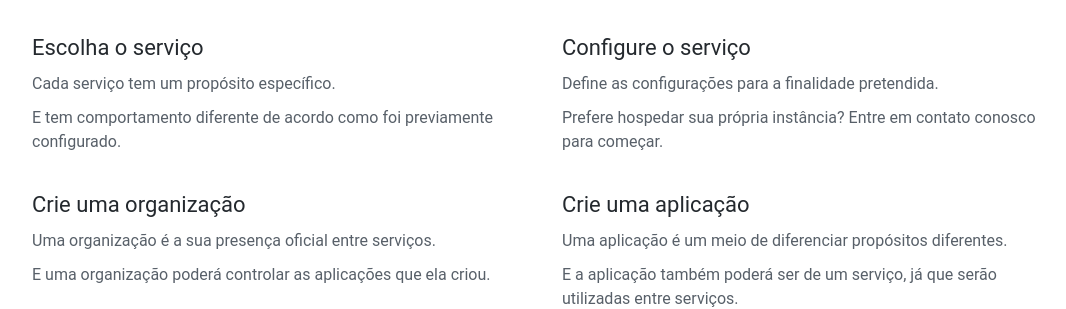
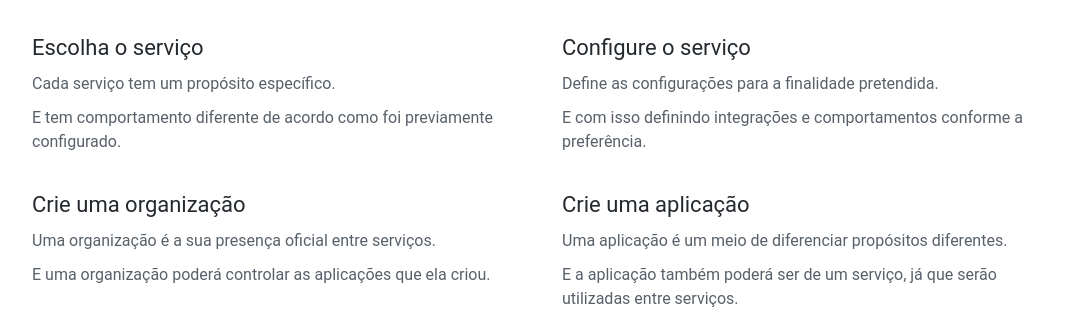
Before and after one commit to alexanderiscoding/alexanderiscoding, a Jekyll site: the page built from index.md, in a window 1280 px wide. Shown: the part 595-904 px from the top of the page, without its empty margins (102-1168 px from the left). Built offline with Jekyll 4.4.1, drawn with Linux system fonts in a browser that asks for light colours; our own code applies the rules of GitHub Pages for plain Markdown files.

Commit message:
Update index.md

```diff
--- a/index.md
+++ b/index.md
@@ -11,7 +11,7 @@
     <div class="mb-4 col-md-6 float-left">
       <h3 class="alt-h3 mb-2">Configure o serviço</h3>
       <p class="text-gray">Define as configurações para a finalidade pretendida.</p>
-      <p class="text-gray">Prefere hospedar sua própria instância? Entre em contato conosco para começar.</p>
+      <p class="text-gray">E com isso definindo integrações e comportamentos conforme a preferência.</p>
     </div>
   </div>
   <div class="mb-md-6 clearfix gutter-spacious">
```
